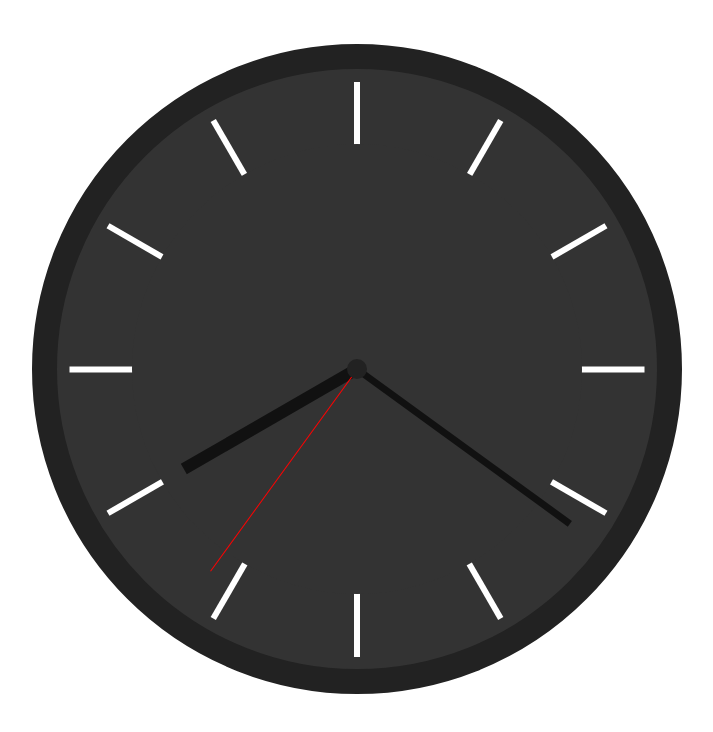
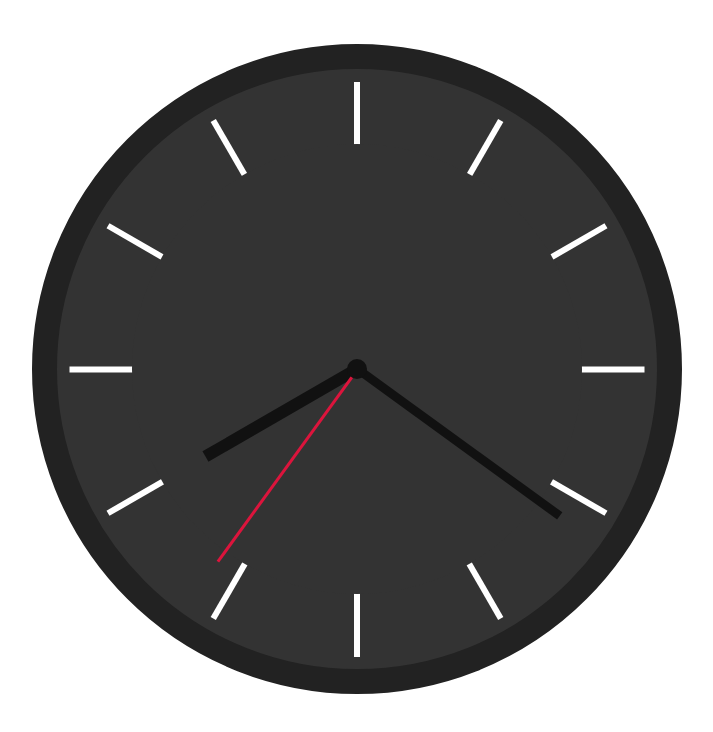
Before and after one commit to JessePullen/analog-clock, a plain HTML site: page index.html in a window 1280 px wide. Shown: the whole page, without its empty margins (283-996 px from the left). Drawn offline with Linux system fonts and the light colour scheme.

Commit message:
Tweak hand size and colour on clock

```diff
--- a/style.css
+++ b/style.css
@@ -43,23 +43,23 @@ body {
     z-index: 4;
     height: 20px;
     width: 20px;
-    background-color: #222;
+    background-color: #111;
     border-radius: 50%;
 }
 
 .sec-hand {
     position: absolute;
     z-index: 3;
-    border-left: 1px solid;
-    height: 500px;
-    border-image: linear-gradient(to bottom, red 50%, transparent 50%) 1 100%;
+    border-left: 3px solid;
+    height: 475px;
+    border-image: linear-gradient(to bottom, crimson 50%, transparent 50%) 1 100%;
 }
 
 .min-hand {
     position: absolute;
     z-index: 2;
-    border-left: 7px solid;
-    height: 525px;
+    border-left: 9px solid;
+    height: 500px;
     border-image: linear-gradient(to bottom, #111 50%, transparent 50%) 1 100%;
 }
 
@@ -67,6 +67,6 @@ body {
     position: absolute;
     z-index: 1;
     border-left: 12px solid;
-    height: 400px;
+    height: 350px;
     border-image: linear-gradient(to bottom, #111 50%, transparent 50%) 1 100%;
 }
```
